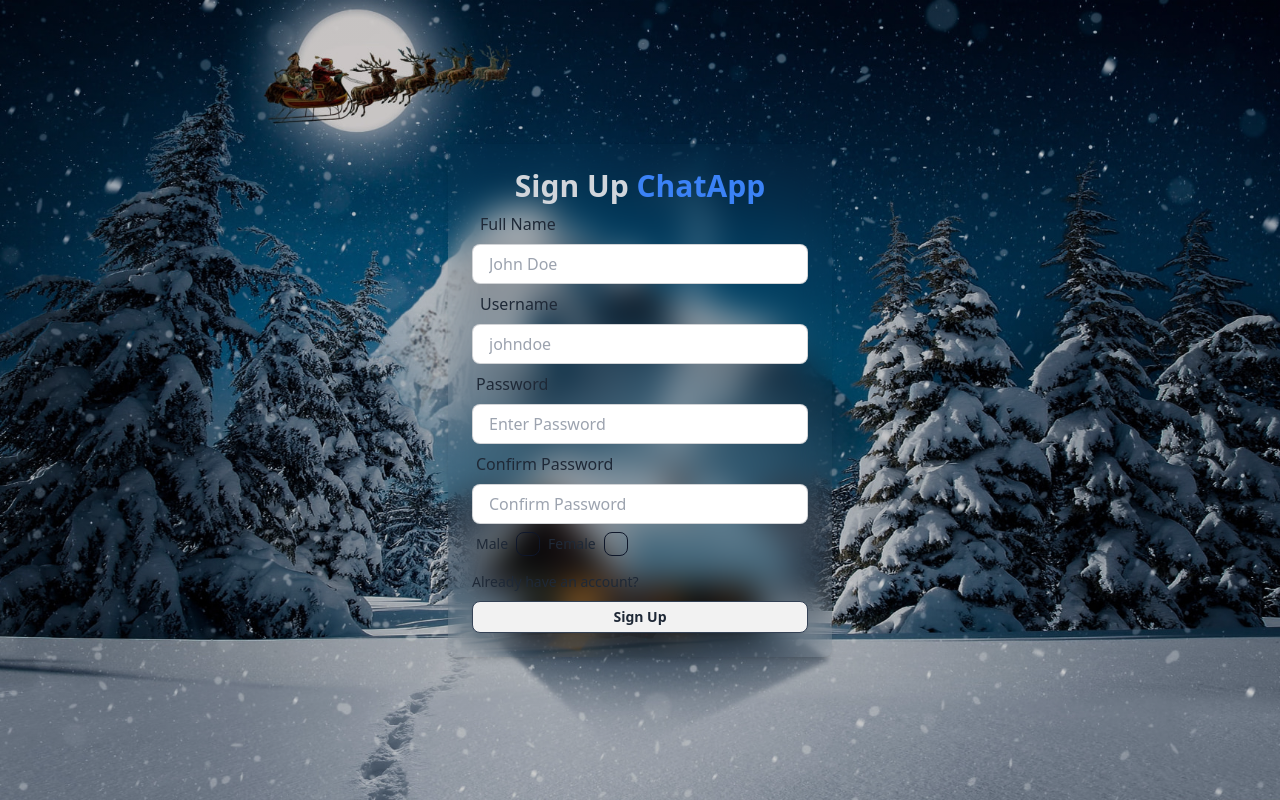
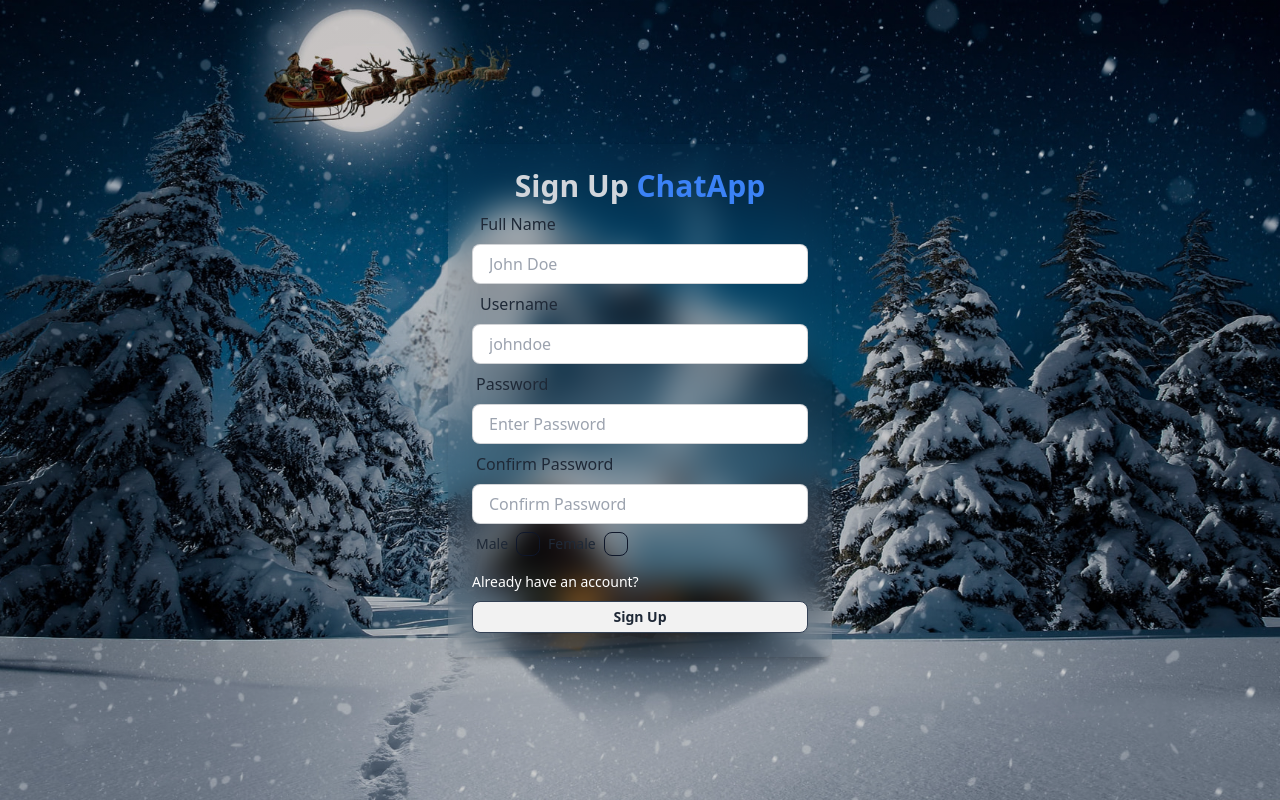
Before and after one commit to agarwalkunal2707/EchoWave, a React (Vite) app in the folder frontend/: page /signup in a window 1280 px wide. Built offline with nearby package versions, Linux system fonts and the light colour scheme.

Commit message:
text color

```diff
--- a/frontend/src/pages/signup/SignUp.jsx
+++ b/frontend/src/pages/signup/SignUp.jsx
@@ -87,7 +87,7 @@
 
 					<Link
 						to={"/login"}
-						className='text-sm hover:underline hover:text-blue-600 mt-2 inline-block'
+						className='text-sm hover:underline hover:text-blue-600 mt-2 inline-block text-white'
 						href='#'
 					>
 						Already have an account?
```
